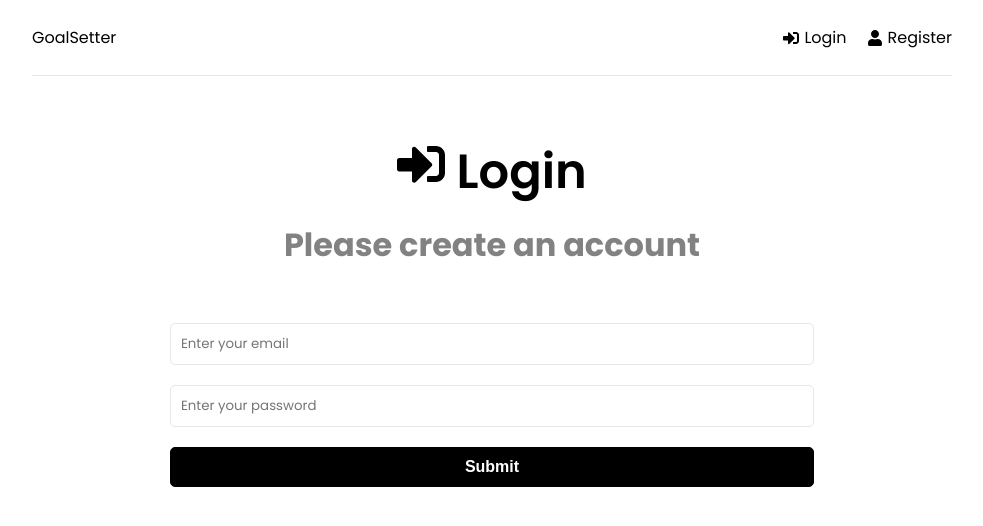
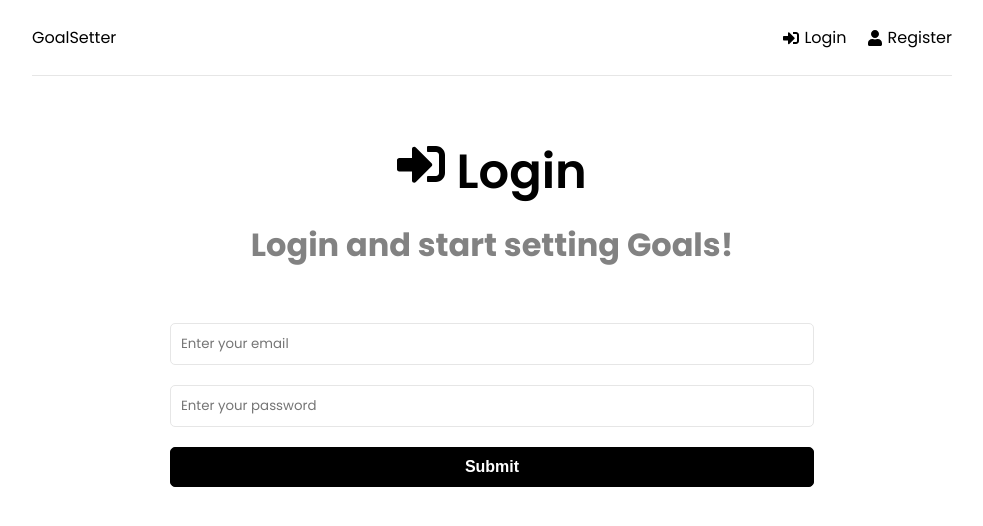
Before and after one commit to divyakanabar/GoalSetter_MERN, a React (Create React App) app in the folder frontend/: page /login in a window 1280 px wide. Shown: the top 526 px of the page, without its empty margins (148-1131 px from the left). Built offline with nearby package versions, Linux system fonts and the light colour scheme.

Commit message:
Updated a typo in Login.jsx

```diff
--- a/frontend/src/pages/Login.jsx
+++ b/frontend/src/pages/Login.jsx
@@ -27,7 +27,7 @@ function Login() {
       <h1>
         <FaSignInAlt/> Login
       </h1>
-      <p>Please create an account</p>
+      <p>Login and start setting Goals!</p>
     </section>
 
     <section className='form'>
```
